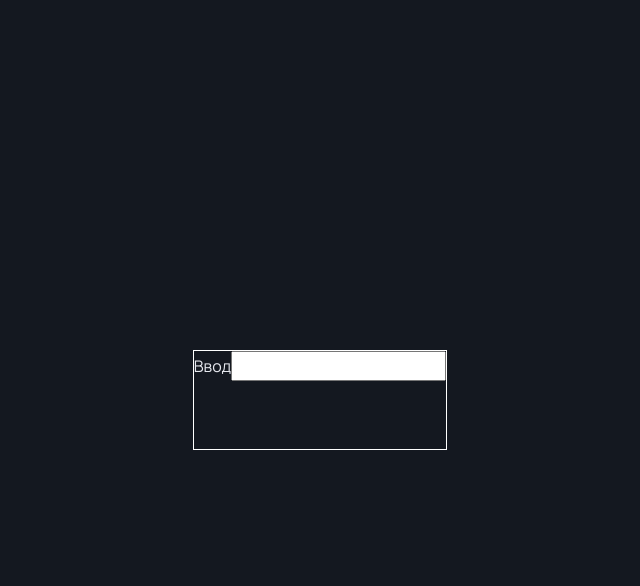
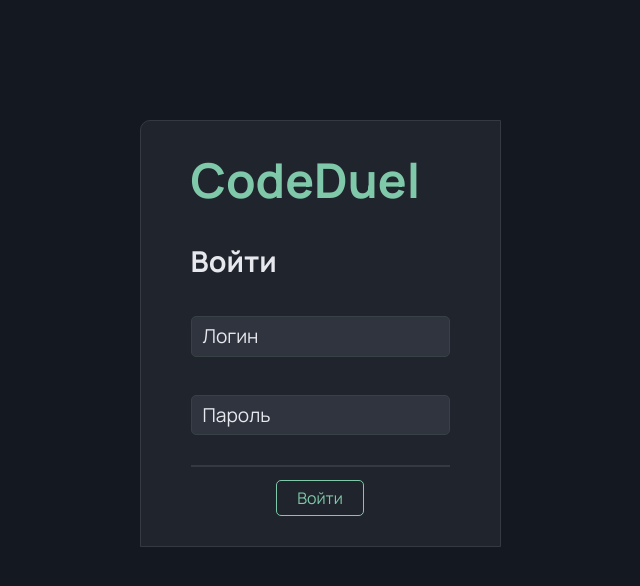
Before and after one commit to grekovpavel019/CodeDuel, a React (Vite) app in the folder frontend/: page /login in a window 1280 px wide. Shown: the top 586 px of the page, without its empty margins (320-960 px from the left). Built offline with nearby package versions, Linux system fonts and the light colour scheme.

Commit message:
feature: create login page

```diff
--- a/frontend/src/pages/LoginPage/LoginPage.module.scss
+++ b/frontend/src/pages/LoginPage/LoginPage.module.scss
@@ -1,18 +1,132 @@
-.loginWrapper {
+.login {
+    min-height: 100vh;
+
+    overflow: hidden;
+}
+
+.container {
     width: 100%;
-    height: 100vh;
+    max-width: 1200px;
+
+    margin-top: 15vh;
+    margin-inline: auto;
+
+    display: flex;
+    justify-content: center;
+}
+
+.content {
+    padding: 30px 50px;
+
+    background-color: var(--color-surface-1);
+
+    border: 1px solid var(--color-border-primary);
+    border-radius: 10px 0 0 0;
+}
+
+.heading {
+    display: flex;
+    flex-direction: column;
+    gap: 16px;
+}
+
+.logo {
+    line-height: 1.2;
+    font-size: 3rem;
+
+    margin-bottom: 15px;
+
+    color: var(--color-accent);
+}
+
+.subLogo {
+    font-size: 1.8rem;
+}
+
+.form {
+    display: flex;
+    flex-direction: column;
+    justify-content: center;
+    gap: 20px;
+
+    margin-top: 15px;
+}
+
+.field {
+    display: flex;
+    flex-direction: column;
+
+    margin-top: 18px;
+
+    font-size: 1.2rem;
+
+    position: relative;
+
+    & label {
+        font-family: inherit;
+
+        position: absolute;
+        top: 50%;
+        left: 12px;
+
+        translate: 0 -50%;
+        scale: 1;
+
+        transition:
+            translate .2s ease,
+            scale .2s ease;
+
+        transform-origin: left center;
+    }
+
+    & input {
+        padding: 5px 12px;
+
+        background-color: var(--color-surface-3);
+
+        border: 1px solid var(--color-border-secondary);
+        border-radius: 5px;
+
+        color: var(--text-primary);
+        font-family: inherit;
+
+        transition: background .2s ease;
+
+        &:hover {
+            background-color: var(--color-surface-2);
+        }
+
+        &:focus {
+            background-color: var(--color-surface-2);
+            outline: 2px solid var(--color-border-primary);
+        }
+
+        &:focus + label,
+        &:not(:placeholder-shown) + label {
+            translate: 0 -170%;
+            scale: 0.9;
+        }
+    }
+
+}
+
+.buttonArea {
+    position: relative;
+
+    margin-top: 25px;
 
     display: flex;
     justify-content: center;
     align-items: center;
+
+    &::before {
+        content: "";
+
+        width: 100%;
+
+        position: absolute;
+        top: -15px;
+
+        border: 1px solid var(--color-border-primary)
+    }
 }
-
-.loginContainer {
-    min-height: 100px;
-
-    border: 1px solid white;
-}
-
-.form {
-    height: 100%;
-}
--- a/frontend/src/pages/LoginPage/LoginPage.tsx
+++ b/frontend/src/pages/LoginPage/LoginPage.tsx
@@ -1,21 +1,43 @@
 import React, { type FC } from "react";
+
+import Button from "@shared/components/button";
 
 import styles from "./LoginPage.module.scss"
 
 const LoginPage: FC = (): React.JSX.Element => {
     return (
-        <div className={styles.loginWrapper}>
+        <main className={styles.login}>
 
-            <div className={styles.loginContainer}>
+            <div className={styles.container}>
 
-                {/* вынести в отдельный компонент */}
-                <form className={styles.form} action="">
-                    <label htmlFor="">Ввод</label>
-                    <input type="text" />
-                </form>
+                <div className={styles.content}>
+
+                    <div className={styles.heading}>
+                        <h1 className={styles.logo}>CodeDuel</h1>
+                        <h2 className={styles.subLogo}>Войти</h2>
+                    </div>
+
+                    <form className={styles.form} action="">
+                        <div className={styles.field}>
+                            <input id="login" type="text" placeholder=" "/>
+                            <label htmlFor="password">Логин</label>
+                        </div>
+
+                        <div className={styles.field}>
+                            <input id="password" type="password" placeholder=" "/>
+                            <label htmlFor="password">Пароль</label>
+                        </div>
+
+                        <div className={styles.buttonArea}>
+                            <Button format="primary">Войти</Button>
+                        </div>
+                    </form>
+
+                </div>
+
             </div>
 
-        </div>
+        </main>
     );
 };
 
```
